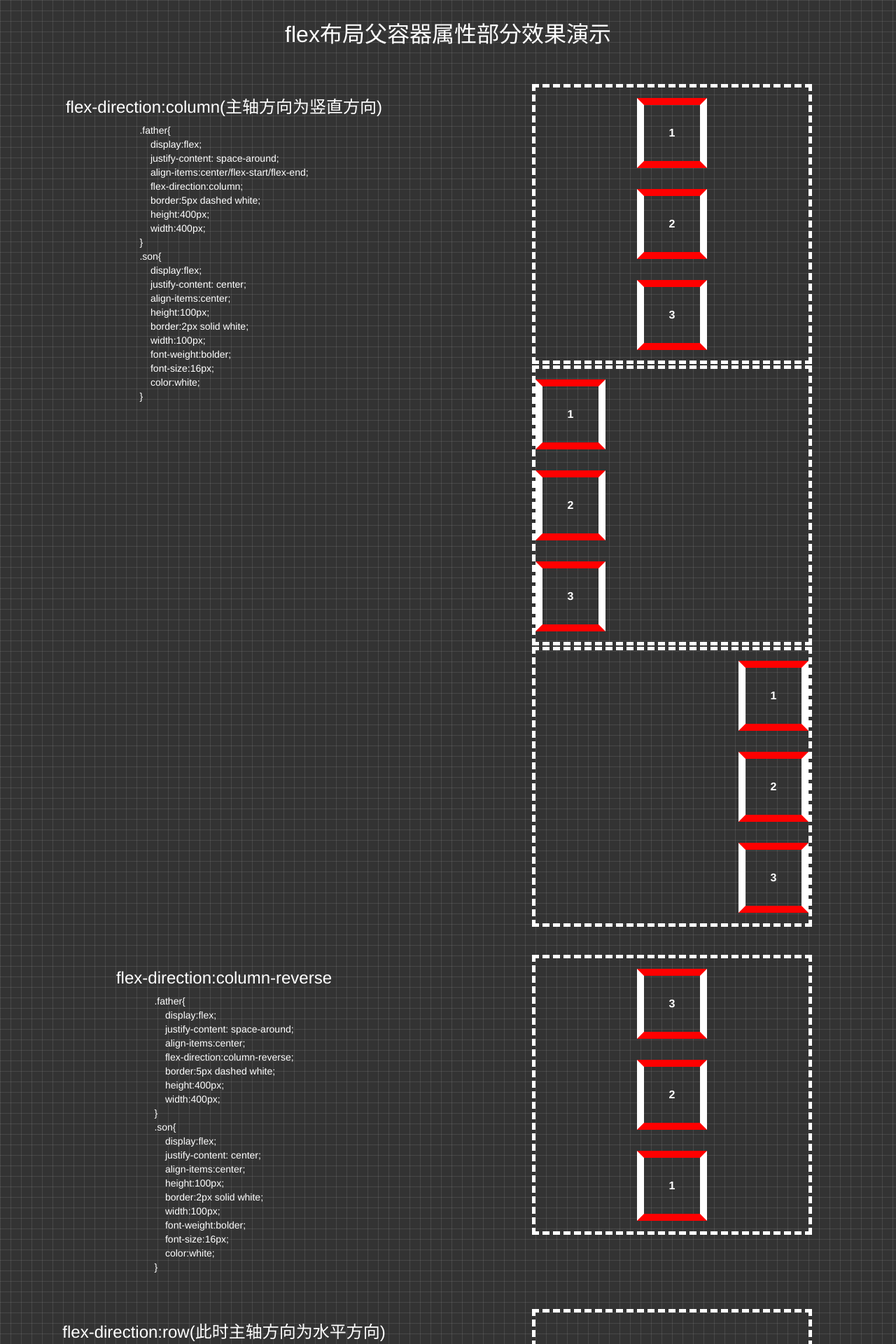
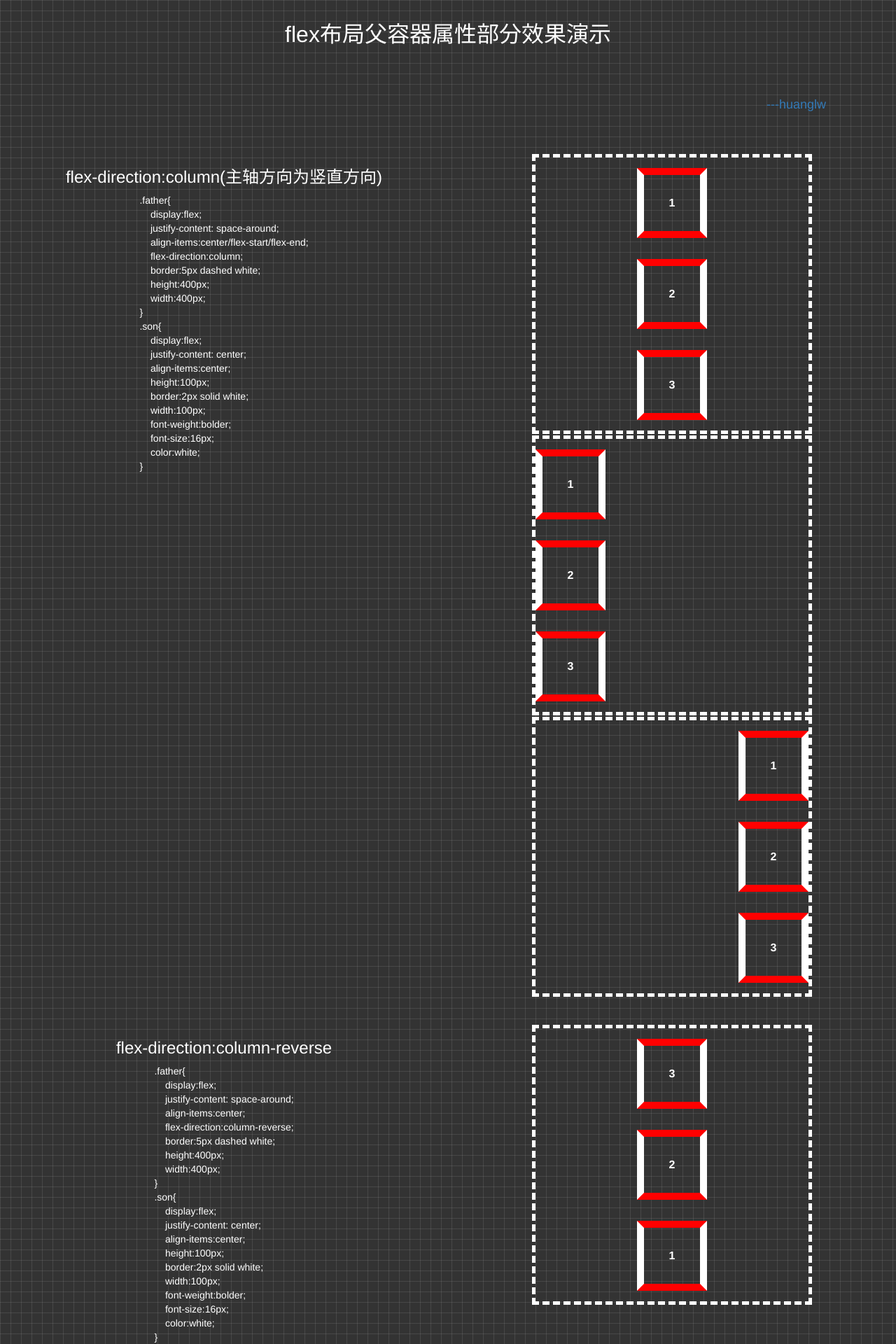
Before and after one commit to huanglw/huanglw.github.com, a Jekyll site: the page examples/flex_examples.html, which Jekyll copies as it is, in a window 1280 px wide. Shown: the top 1920 px of the page at 70% size. Built offline with Jekyll 4.4.1, drawn with Linux system fonts in a browser that asks for light colours.

Commit message:
update
update

```diff
--- a/examples/css/flex_examples.css
+++ b/examples/css/flex_examples.css
@@ -25,6 +25,17 @@
           height:100px;
           font-size:32px;
           color:white;
+          width:100%;
+        }
+        .row-right{
+          display:flex;
+          justify-content:flex-end;
+          align-items:center;
+          height:100px;
+          font-size:18px;
+          color:white;
+          width:100%;
+          padding-right:100px;
         }
         .father{
             display:flex;
--- a/examples/flex_examples.html
+++ b/examples/flex_examples.html
@@ -10,6 +10,9 @@
 <body>
   <div class="row row-center">
     flex布局父容器属性部分效果演示
+  </div>
+  <div class="row row-right">
+    <a href="https://huanglw.github.io">---huanglw</a>
   </div>
   <div class="row flex-row">
     <div class="col-md-6 col-xs-12 left-code">
```
